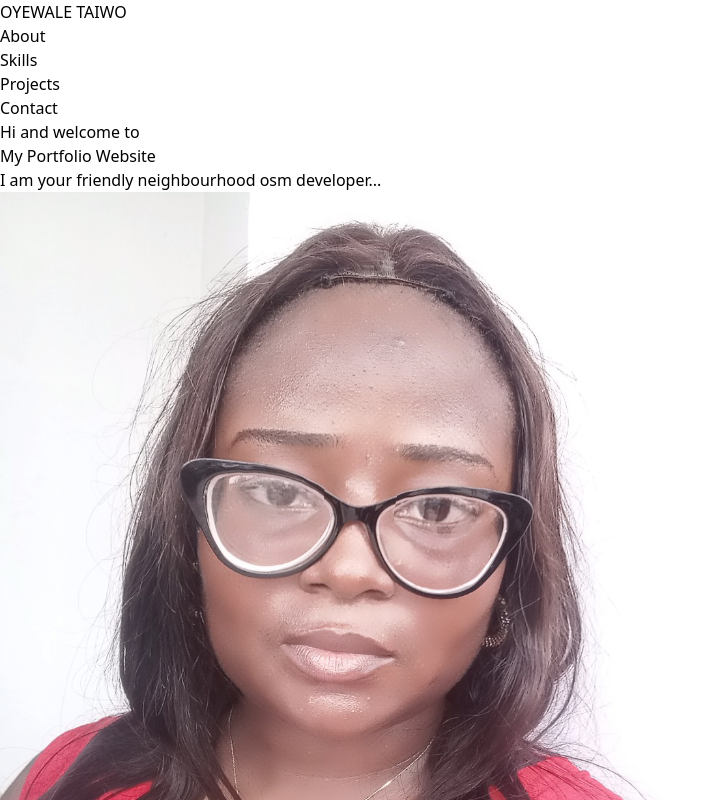
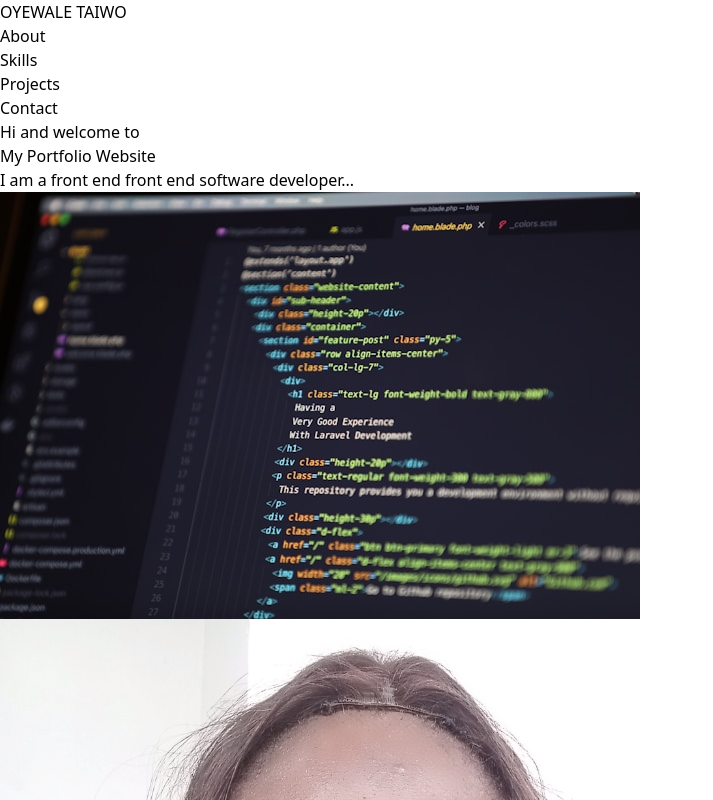
Before and after one commit to TaiwoSaidat/my-portfolio-app, a React (Vite) app: page / in a window 1280 px wide. Shown: the top 800 px of the page, without its empty margins (0-713 px from the left). Built offline with nearby package versions, Linux system fonts and the light colour scheme.

Commit message:
changes to Hero Section

```diff
--- a/src/components/layout/Hero.jsx
+++ b/src/components/layout/Hero.jsx
@@ -1,5 +1,8 @@
-// Hero.js
-export default function Hero() {
+import React from "react";
+import mo from '../../assets/mo.jpg'
+
+
+function Hero() {
 	return (
 	<section
 		id="hero"
@@ -12,19 +15,20 @@ export default function Hero() {
 				Hi and welcome to
 			</h4>
 			<h2 className="text-center text-emerald-500 text-5xl font-bold">
-			My Portfolio Website
+			    My Portfolio Website
 			</h2>
 		</div>
-		<p className="text-center">
-			I am your friendly neighbourhood osm developer...
-		</p>
+            <p className="text-center">
+                I am a front end front end software developer...
+            </p>
 		</div>
-		{/* <div className="flex-1">
-		<img src=
-"https://media.geeksforgeeks.org/gfg-gg-logo.svg"
-			alt="Hello.svg"
-			className="w-full h-full bg-cover"/>
-		</div> */}
+		<div className="flex-1">
+            <img src={mo}
+                alt="mo.svg"
+                className="w-full h-full bg-cover"/>
+		</div>
 	</section>
 	);
 }
+
+export default Hero;
```
Also changed, not shown: src/assets/mo.jpg (added).
